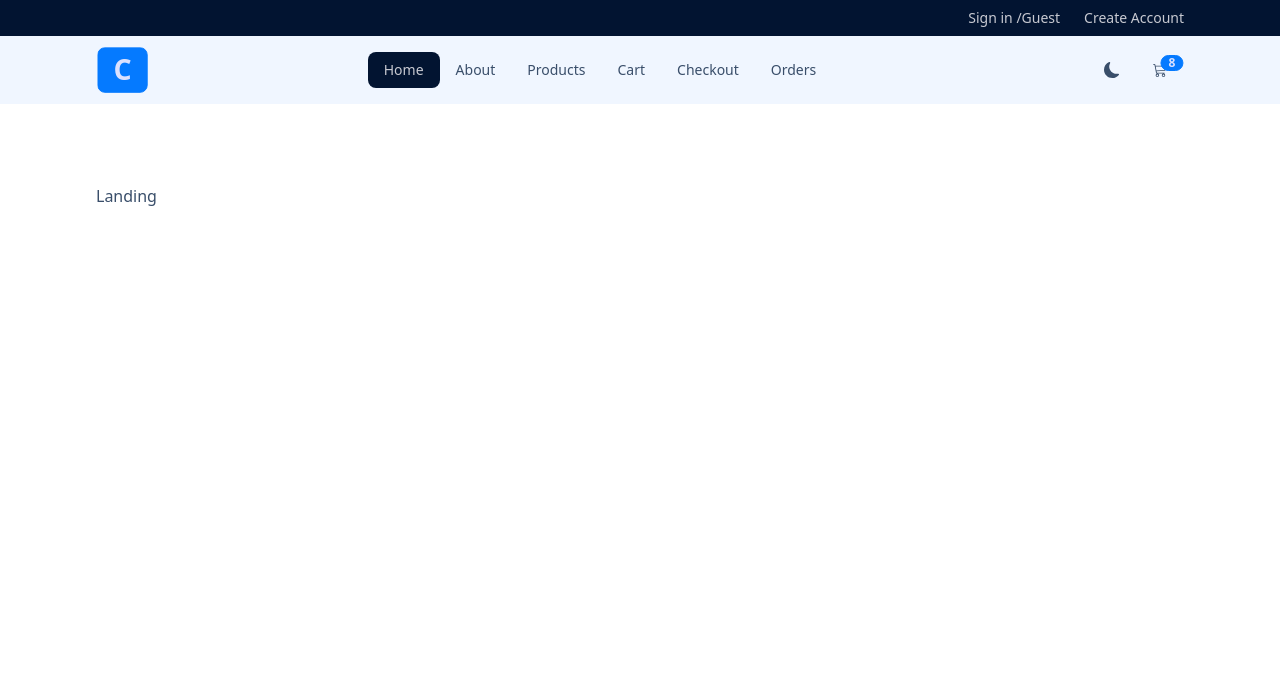
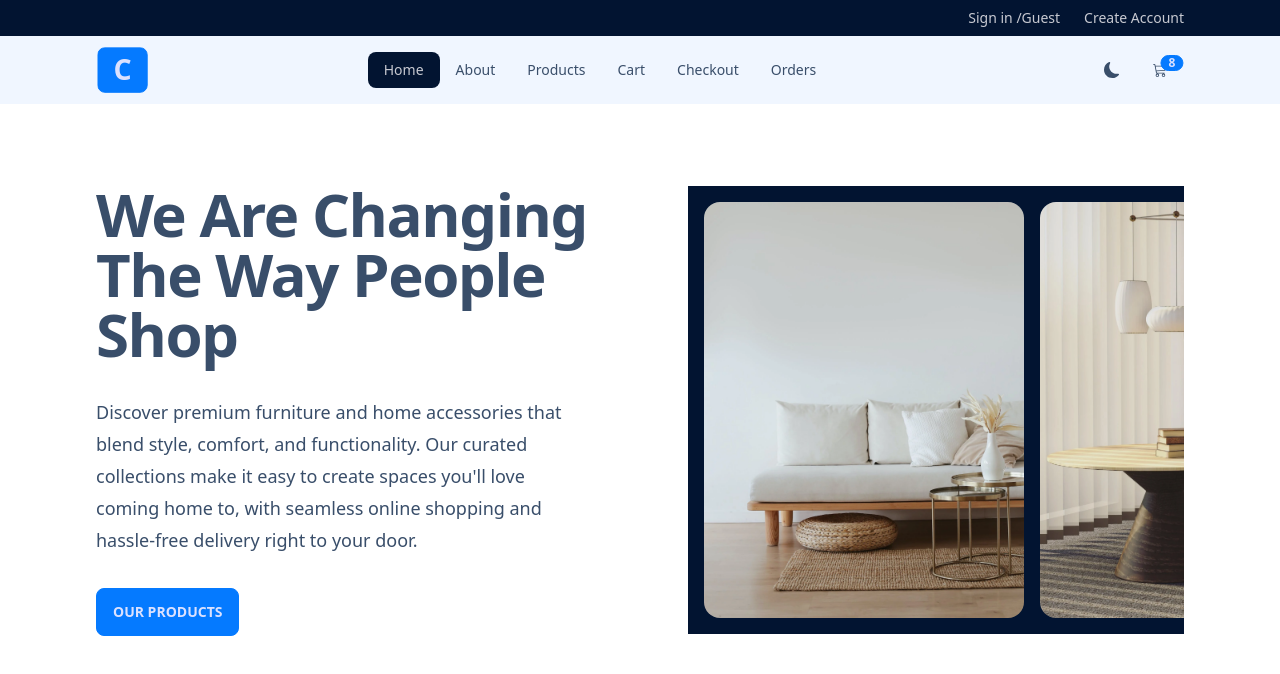
Before and after one commit to HusamAlSaket/comfy-store, a React (Vite) app: page / in a window 1280 px wide. Shown: the top 674 px of the page. Built offline with nearby package versions, Linux system fonts and the light colour scheme.

Commit message:
About +Hero

```diff
--- a/src/components/Hero.jsx
+++ b/src/components/Hero.jsx
@@ -1,9 +1,43 @@
-import React from 'react'
+import React from "react";
+import { Link } from "react-router-dom";
+import hero1 from "../assets/hero1.webp";
+import hero2 from "../assets/hero2.webp";
+import hero3 from "../assets/hero3.webp";
+import hero4 from "../assets/hero4.webp";
 
-function Hero() {
+const carouselImages = [hero1, hero2, hero3, hero4];
+
+const Hero = () => {
   return (
-    <div>Hero</div>
-  )
-}
+    <div className="grid lg:grid-cols-2 gap-24 items-center">
+      <div>
+        <h1 className="max-w-2xl text-4xl font-bold tracking-tight sm:text-6xl">
+          We Are Changing The Way People Shop
+        </h1>
+        <p className="mt-8 max-w-xl text-lg leading-8 mb-8">
+          Discover premium furniture and home accessories that blend style,
+          comfort, and functionality. Our curated collections make it easy to
+          create spaces you'll love coming home to, with seamless online
+          shopping and hassle-free delivery right to your door.
+        </p>
+        <div>
+          <Link to="/products" className="btn btn-primary">
+            Our Products
+          </Link>
+        </div>
+      </div>
+      <div
+        className="hidden h-[28rem] lg:carousel carousel-center p-4
+      space-x-4 bg-neutral roundex-box"
+      >
+        {carouselImages.map((image) => (
+          <div key={image} className="carousel-item">
+            <img src={image} className="rounded-box h-full w-80 object-cover" />
+          </div>
+        ))}
+      </div>
+    </div>
+  );
+};
 
-export default Hero
+export default Hero;
--- a/src/pages/About.jsx
+++ b/src/pages/About.jsx
@@ -1,8 +1,25 @@
 import React from 'react'
 
-function About() {
+const About=()=> {
   return (
-    <div>About</div>
+    <>
+    <div className="flex flex-wrap gap-2 sm:gap-x-6 items-center justify-center">
+    <h1 className='text-4xl font-bold leading-none tracking-tight sm:text-6xl'>
+      We Love
+    </h1>
+    <div className="stats bg-primary shadow">
+      <div className="stat">
+        <div className="stat-title text-primary-content text-4xl font-bold tracking-widest">
+          comfy
+        </div>
+      </div>
+    </div>
+    </div>
+  <p className="mt-6 text-lg leading-8 max-w-2xl mx-auto">
+  At Comfy, we believe your home should be a sanctuary of comfort and style. Since 2020, we've curated the finest collection of furniture and home accessories designed to transform living spaces into cozy retreats. From plush sofas that invite conversation to ergonomic work chairs that support your hustle, every item in our catalog is selected with your comfort in mind. We partner with sustainable manufacturers who share our passion for quality craftsmanship and eco-friendly practices. Whether you're furnishing your first apartment or refreshing your family home, Comfy delivers the perfect blend of functionality, durability, and aesthetic appeal—because everyone deserves a space that feels just right.
+</p>
+
+    </>
   )
 }
 
--- a/src/pages/Landing.jsx
+++ b/src/pages/Landing.jsx
@@ -1,8 +1,11 @@
 import React from 'react'
+import { Hero } from '../components'
 
 function Landing() {
   return (
-    <div>Landing</div>
+    <>
+    <Hero />
+    </>
   )
 }
 
```
